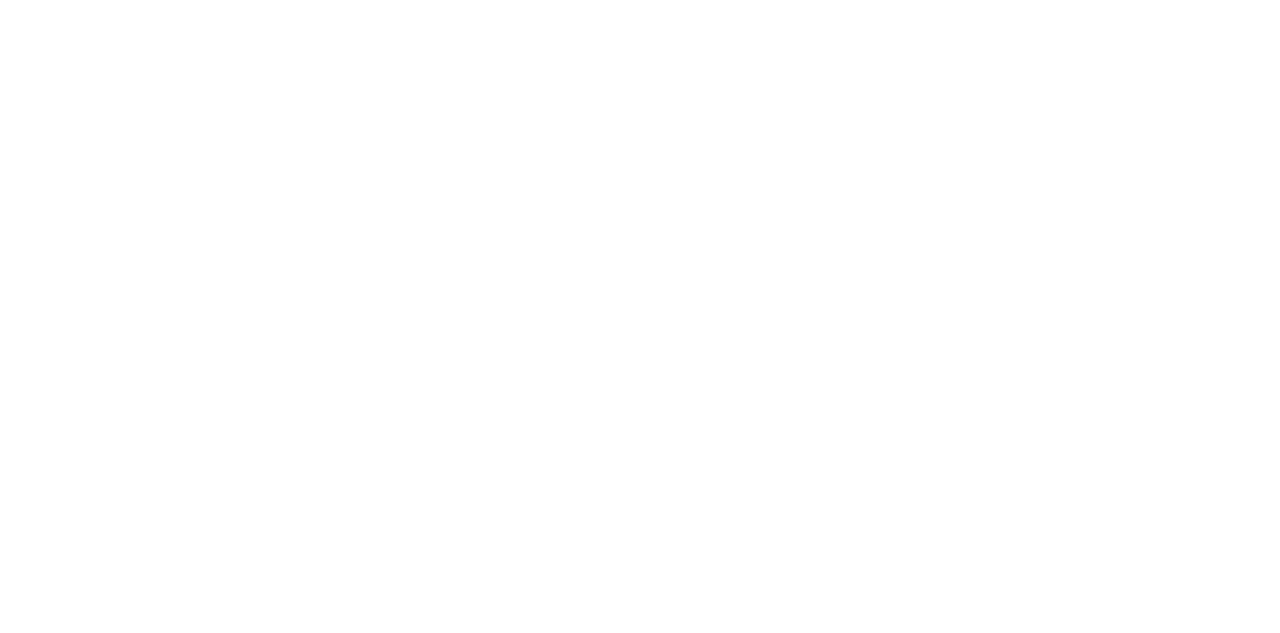
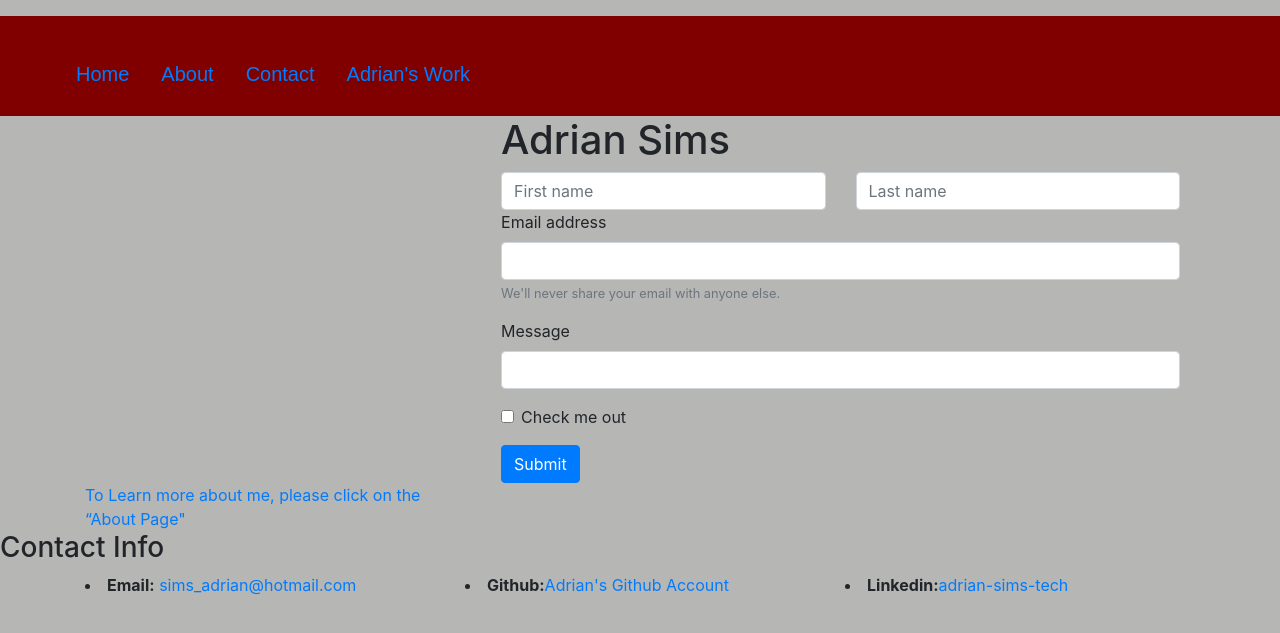
Before and after one commit to ATrumpet/Portfolio, a plain HTML site: page 02-Homework/Contact.html in a window 1280 px wide. Drawn offline with nearby package versions, Linux system fonts and the light colour scheme.

Commit message:
Updated Change to Portfolio

```diff
--- a/02-Homework/CSS/style.css
+++ b/02-Homework/CSS/style.css
@@ -0,0 +1,50 @@
+*  {
+    margin: 0;
+    Padding: 0;
+}
+ul {
+
+}
+
+body {
+    background-color: #b6b6b4;
+}
+nav {
+    width: 100%;
+    height: 100px;
+    background-color: #800000;
+
+}
+
+ul {
+    margin-left: 60px;
+}
+
+ul li{
+list-style: none;
+display: inline-block;
+float: left;
+line-height: 100px;
+
+}
+
+
+ul li a {
+    display: block;
+text-decoration: none;
+font-size: 20px;
+font-family: arial;
+color: white
+padding: 0 20px;
+
+}
+
+ul li a:hover {
+ color: white;
+
+}
+
+.responsive {
+    width: 100%;
+    height: auto;
+}
--- a/02-Homework/Contact.html
+++ b/02-Homework/Contact.html
@@ -0,0 +1,114 @@
+<html lang="en">
+<head>
+    <meta charset="UTF-8">
+    <meta name="viewport" content="width=device-width, initial-scale=1.0">
+    <title>Contact</title>
+    <link rel="stylesheet" href="https://cdn.jsdelivr.net/npm/bootstrap@4.5.3/dist/css/bootstrap.min.css" integrity="sha384-TX8t27EcRE3e/ihU7zmQxVncDAy5uIKz4rEkgIXeMed4M0jlfIDPvg6uqKI2xXr2" crossorigin="anonymous">
+    <link rel="stylesheet" href="CSS/style.css">
+</head>
+<body>
+
+       <nav>
+            <ul>
+                <li>
+                    <a class="nav-link active" href="index.html" target="_blank">Home</a>
+                </li>
+                <li>
+                    <a class="nav-link" href="about.html" target="_blank">About</a>
+                </li>
+                <li>
+                    <a class="nav-link" href="contact.html" target="_blank">Contact</a>
+                </li>
+                <li>
+                    <a class="nav-link" href="portfolio.html" target="_blank">Adrian's Work</a>
+                </li>
+            </ul>
+        </nav>
+
+    <!-- Content for Page Goes Here -->
+    <main class="homePGMain">
+        <div class="container firstContainer">
+            <div class="row firstRow">
+                <div class="col contact">
+                    <h1>Adrian Sims</h1>
+                    <form>
+                        <div class="row">
+                          <div class="col">
+                            <input type="text" class="form-control" placeholder="First name">
+                          </div>
+                          <div class="col">
+                            <input type="text" class="form-control" placeholder="Last name">
+                          </div>
+                        </div>
+                      </form>
+
+<form>
+  <div class="form-group">
+    <label for="exampleInputEmail1">Email address</label>
+    <input type="email" class="form-control" id="exampleInputEmail1" aria-describedby="emailHelp">
+    <small id="emailHelp" class="form-text text-muted">We'll never share your email with anyone else.</small>
+  </div>
+  <div class="form-group">
+    <label for="message">Message</label>
+    <input type="message" class="form-control" id="message">
+  </div>
+  <div class="form-group form-check">
+    <input type="checkbox" class="form-check-input" id="exampleCheck1">
+    <label class="form-check-label" for="exampleCheck1">Check me out</label>
+  </div>
+  <button type="submit" class="btn btn-primary">Submit</button>
+</form>
+
+
+                </div>
+
+
+            </div>
+        </div>
+        <div class="container">
+            <div class="row">
+                <div class="col">
+                    <a href="about.html">To Learn more about me, please click on the “About Page"</a>
+                </div>
+                <div class="col">
+
+                </div>
+                <div class="col">
+
+                </div>
+            </div>
+        </div>
+
+        <h3>Contact Info</h3>
+<div class="container">
+    <div class="row">
+    <div class="col">
+        <li><strong>Email:</strong> <a href="mailto:sims_adrian@hotmail.com">sims_adrian@hotmail.com</a></li>
+    </div>
+    <div class="col">
+        <li><strong>Github:</strong><a href="https://github.com/ATrumpet" target="_blank">Adrian's Github Account</a></li>
+    </div>
+    <div class="col">
+        <li><strong>Linkedin:</strong><a href="https://www.linkedin.com/in/adrian-sims-tech" target="_blank">adrian-sims-tech</a></li>
+    </div>
+    </div>
+
+
+</div>
+
+
+    </main>
+    <footer class="footer mt-auto py-3">
+        <div class="container">
+            <div class="row">
+                <div class="col companyLogo">
+                </div>
+                <div class="col companyTag">
+                </div>
+                <div class="col CompanyContact">
+                </div>
+            </div>
+        </div>
+    </footer>
+</body>
+</html>
```
Also changed, not shown: 02-Homework/about.html (added, +76 -0 lines), 02-Homework/index.html (+26 -18 lines), 02-Homework/portfolio.html (+64 -0 lines), 01-Activities/09-Pseudoclass/Rock-Paper-Scissors/CSS/style.css (added), 01-Activities/09-Pseudoclass/Rock-Paper-Scissors/index.html (added), 02-Homework/IMG/Adrian Sims Photo.jpg (added), 02-Homework/IMG/Portfolioimage.jpg (added), 02-Homework/IMG/Portfolioimage2.jpg (added), 7 other files.
